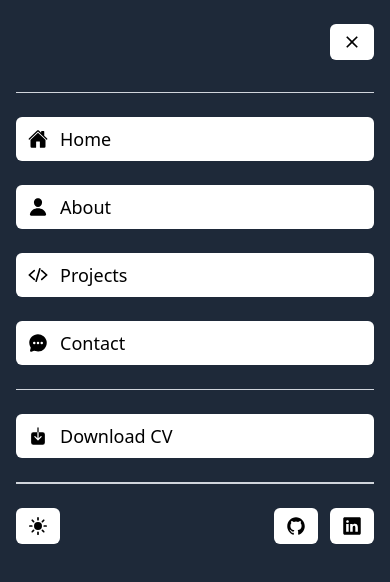
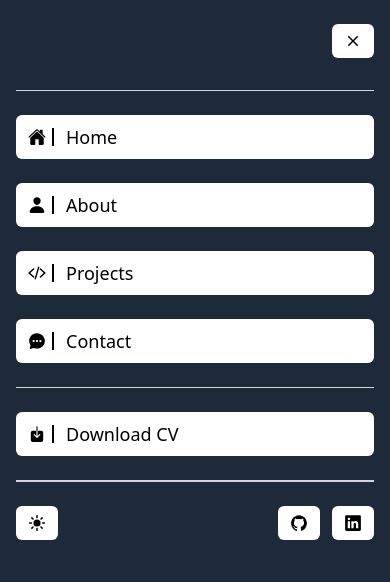
Before and after one commit to Cruse180795/Online-Portfolio, a React (Vite) app: page / in a window 390 px wide. Both pictures are taken after a click on the button 352 px from the left and 42 px from the top of the page. Shown: the top 582 px of the page. Built offline with nearby package versions, Linux system fonts and the light colour scheme.

Commit message:
Tablet  Navbar & Header Section

```diff
--- a/src/components/mobile/navLink.jsx
+++ b/src/components/mobile/navLink.jsx
@@ -1,7 +1,9 @@
 const NavLink = ({icon, name, href}) => {
     return (
-        <a href={href} className="flex items-center gap-x-3 text-lg font-medium bg-white text-black px-3 py-2 rounded-md">
-            {icon}
+        <a href={href} className="flex items-center gap-x-3 text-lg font-medium bg-white text-black px-3 py-2 rounded-md md:text-xl">
+            <span className="border-r-2 pr-1.5">
+                {icon}
+            </span>
             {name}
         </a>
     );
--- a/src/components/mobile/socialIcon.jsx
+++ b/src/components/mobile/socialIcon.jsx
@@ -1,6 +1,6 @@
 const SocialIcon = ({href, icon}) => {
     return (
-        <a href={href} target="_blank" className=" bg-white px-3 py-2 rounded-md text-black">
+        <a href={href} target="_blank" className=" bg-white px-3 py-2 rounded-md text-black text-lg md:text-xl">
             {icon}
         </a>
     );
--- a/src/sections/header.jsx
+++ b/src/sections/header.jsx
@@ -42,24 +42,27 @@ const Header = () => {
 
 
     return (
-        <header className="bg-gray-200 text-black border-b-2 border-gray-300 shadow-md">
-            <div className="flex items-center justify-between px-4 py-6">
-                <a href="#" className="text-3xl tracking-wide">Ryan Cruse</a>
-                <button onClick={toggleNavMenu} className=" bg-white px-3 py-2 rounded-md text-black">
-                    <IoMenu size={20}/>
+        <header className=" text-black border-b-2 border-gray-50">
+            <div className="flex items-center justify-between px-4 py-6 md:p-8">
+                <a href="#" className="text-3xl tracking-wide md:text-4xl">Ryan Cruse</a>
+                <button onClick={toggleNavMenu} className=" bg-white px-3 py-2 rounded-md text-black border text-lg md:text-xl">
+                    <IoMenu/>
                 </button>
+
+
+
             </div>
 
             {isAnimating && (
                 <div
                     className={`h-screen w-full bg-gray-800 px-4 py-6 z-10 fixed top-0 left-0
-                    transform ${isOpen ? 'animate-moveIn' : 'animate-moveOut'}`}
+                    transform ${isOpen ? 'animate-moveIn' : 'animate-moveOut'} md:px-8`}
                     onAnimationEnd={() => {
                     if (!isOpen) setIsAnimating(false);}}>
                     <div className="flex  justify-end mb-8">
                         {/** Close Menu Icon */}
-                        <button onClick={toggleNavMenu} className=" bg-white px-3 py-2 rounded-md text-black">
-                            <IoMdClose size={20}/>
+                        <button onClick={toggleNavMenu} className=" bg-white px-3 py-2 rounded-md text-black text-lg md:text-xl">
+                            <IoMdClose/>
                         </button>
                     </div>
 
@@ -67,50 +70,50 @@ const Header = () => {
 
                 <div className="flex flex-col justify-between">
                     {/**Mobile Menu Items */}
-                    <nav className="mt-6">
-                        <ul className="flex flex-col space-y-6">
+                    <nav className="mt-6 md:mt-8">
+                        <ul className="flex flex-col space-y-6 md:space-y-8">
                             <li>
-                                <NavLink icon={<IoHome size={20}/>} name="Home" href="#home"/>
+                                <NavLink icon={<IoHome/>} name="Home" href="#home"/>
                             </li>
                             <li>
-                                <NavLink icon={<IoPerson size={20}/>} name="About" href="#about"/>
+                                <NavLink icon={<IoPerson/>} name="About" href="#about"/>
                             </li>
                             <li>
-                                <NavLink icon={<IoCodeSlash size={20}/>} name="Projects" href="#projects"/>
+                                <NavLink icon={<IoCodeSlash/>} name="Projects" href="#projects"/>
                             </li>
                             <li>
-                                <NavLink icon={<IoChatbubbleEllipses size={20}/>} name="Contact" href="#contact"/>
+                                <NavLink icon={<IoChatbubbleEllipses/>} name="Contact" href="#contact"/>
                             </li>
                         </ul>
 
-                        <hr className="mt-6 text-gray-300"/>
+                        <hr className="mt-6 md:mt-8 text-gray-300"/>
 
                         {/** Download CV Link */}
-                        <div className="mt-6">
+                        <div className="mt-6 md:mt-8">
                             <a download="" target="_blank" className="flex items-center gap-x-3 text-lg font-medium bg-white text-black px-3 py-2 rounded-md">
-                                <IoDownload  size={20}/>
+                                <span className="border-r-2 pr-1.5"><IoDownload /></span>
                                 Download CV
                             </a>
                         </div>
                     </nav>
 
-                    <hr className="mt-6 text-gray-300"/>
+                    <hr className="mt-6 md:mt-8 text-gray-300"/>
 
                         {/** Socials & Theme Change*/}
                         <div className="">
                             <hr className="text-gray-300"/>
 
-                            <div className="flex items-center justify-between mt-6">
+                            <div className="flex items-center justify-between mt-6 md:mt-8">
 
                                 {/** Theme Change Button */}
-                                <button className=" bg-white px-3 py-2 rounded-md text-black" onClick={toggleTheme}>
-                                    {isDarkMode ? <IoMoon size={20}/> :<IoSunny size={20}/>}
+                                <button className=" bg-white px-3 py-2 rounded-md text-black text-lg md:text-xl" onClick={toggleTheme}>
+                                    {isDarkMode ? <IoMoon/> :<IoSunny/>}
                                 </button>
 
                                 {/** Socials */}
-                                <div className="flex items-center gap-x-3 ">
-                                    <SocialIcon icon={<IoLogoGithub size={20} />} href="https://github.com/Cruse180795"/>
-                                    <SocialIcon icon={<IoLogoLinkedin size={20} />} href="https://www.linkedin.com/in/ryancruse1807/"/>
+                                <div className="flex items-center gap-x-3 md:gap-x-5">
+                                    <SocialIcon icon={<IoLogoGithub  />} href="https://github.com/Cruse180795"/>
+                                    <SocialIcon icon={<IoLogoLinkedin  />} href="https://www.linkedin.com/in/ryancruse1807/"/>
                                 </div>
                             </div>
                         </div>
```
